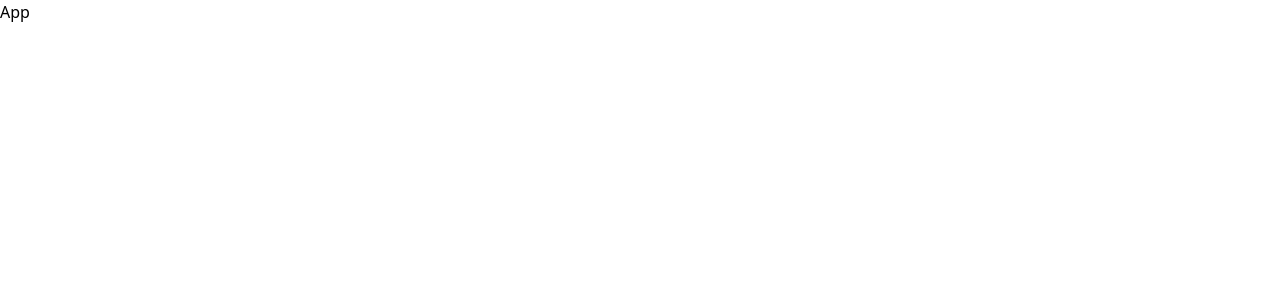
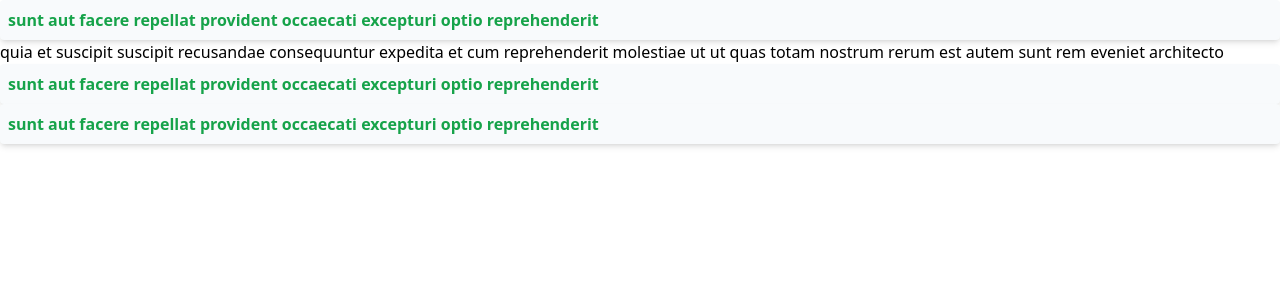
Before and after one commit to Mark-Alexis-Posadas/react-typescript-projects, a React (Vite) app: page / in a window 1280 px wide. Shown: the top 300 px of the page. Built offline with nearby package versions, Linux system fonts and the light colour scheme.

Commit message:
added accordion

```diff
--- /dev/null
+++ b/src/Accordion/Accordion.tsx
@@ -0,0 +1,34 @@
+import { useState } from "react";
+
+import { accordionData } from "./data";
+import AccordionItem from "./AccordionItem";
+
+const Accordion = () => {
+  const [activeAccordion, setActiveAccordion] = useState(accordionData[0].id);
+
+  const toggleAccordion = (id) => {
+    setActiveAccordion(id === activeAccordion ? null : id);
+  };
+  return (
+    <ul>
+      {accordionData.map((item) => {
+        const isActive = item.id === activeAccordion;
+
+        return (
+          <AccordionItem
+            key={item.id}
+            title={item.title}
+            body={item.body}
+            id={item.id}
+            activeAccordion={activeAccordion}
+            setActiveAccordion={setActiveAccordion}
+            isActive={isActive}
+            toggleAccordion={toggleAccordion}
+          />
+        );
+      })}
+    </ul>
+  );
+};
+
+export default Accordion;
--- /dev/null
+++ b/src/Accordion/AccordionItem.tsx
@@ -0,0 +1,34 @@
+// import { FontAwesomeIcon } from "@fortawesome/react-fontawesome";
+// import { faPlus, faMinus } from "@fortawesome/free-solid-svg-icons";
+interface AccordionProps {
+  title: string;
+  body: string;
+  index: number;
+  id: number;
+  isActive: boolean;
+  toggleAccordion: void;
+}
+const AccordionItem = ({
+  title,
+  body,
+  id,
+  isActive,
+  toggleAccordion,
+}: AccordionProps) => {
+  return (
+    <>
+      <li
+        className="flex items-center justify-between cursor-pointer bg-slate-50 shadow-md p-2 rounded"
+        onClick={() => toggleAccordion(id)}
+      >
+        <h2 className="font-bold text-green-600">{title}</h2>
+        {/* <span>
+          <FontAwesomeIcon icon={isActive ? faMinus : faPlus} />
+        </span> */}
+      </li>
+      {isActive && <div>{body}</div>}
+    </>
+  );
+};
+
+export default AccordionItem;
--- /dev/null
+++ b/src/Accordion/data.ts
@@ -0,0 +1,31 @@
+interface Data {
+  id: number;
+  title: string;
+  body: string;
+  active: boolean;
+}
+
+export const accordionData: Data[] = [
+  {
+    id: 1,
+    title:
+      "sunt aut facere repellat provident occaecati excepturi optio reprehenderit",
+    body: "quia et suscipit\nsuscipit recusandae consequuntur expedita et cum\nreprehenderit molestiae ut ut quas totam\nnostrum rerum est autem sunt rem eveniet architecto",
+    active: true,
+  },
+
+  {
+    id: 2,
+    title:
+      "sunt aut facere repellat provident occaecati excepturi optio reprehenderit",
+    body: "quia et suscipit\nsuscipit recusandae consequuntur expedita et cum\nreprehenderit molestiae ut ut quas totam\nnostrum rerum est autem sunt rem eveniet architecto",
+    active: false,
+  },
+  {
+    id: 3,
+    title:
+      "sunt aut facere repellat provident occaecati excepturi optio reprehenderit",
+    body: "quia et suscipit\nsuscipit recusandae consequuntur expedita et cum\nreprehenderit molestiae ut ut quas totam\nnostrum rerum est autem sunt rem eveniet architecto",
+    active: false,
+  },
+];
--- a/src/App.tsx
+++ b/src/App.tsx
@@ -1,5 +1,11 @@
+import Accordion from "./Accordion/Accordion";
+
 const App = () => {
-  return <div>App</div>;
+  return (
+    <>
+      <Accordion />
+    </>
+  );
 };
 
 export default App;
```
